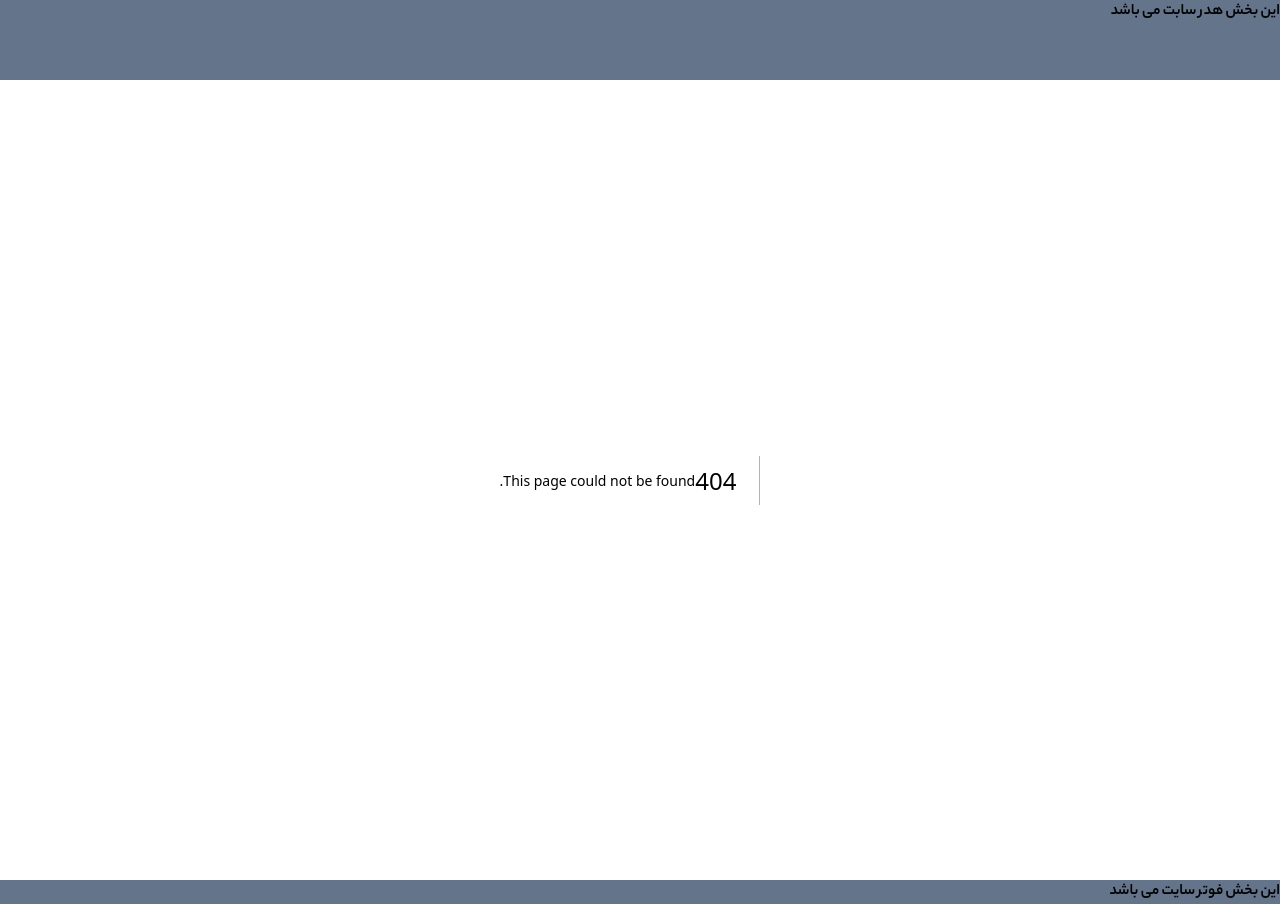
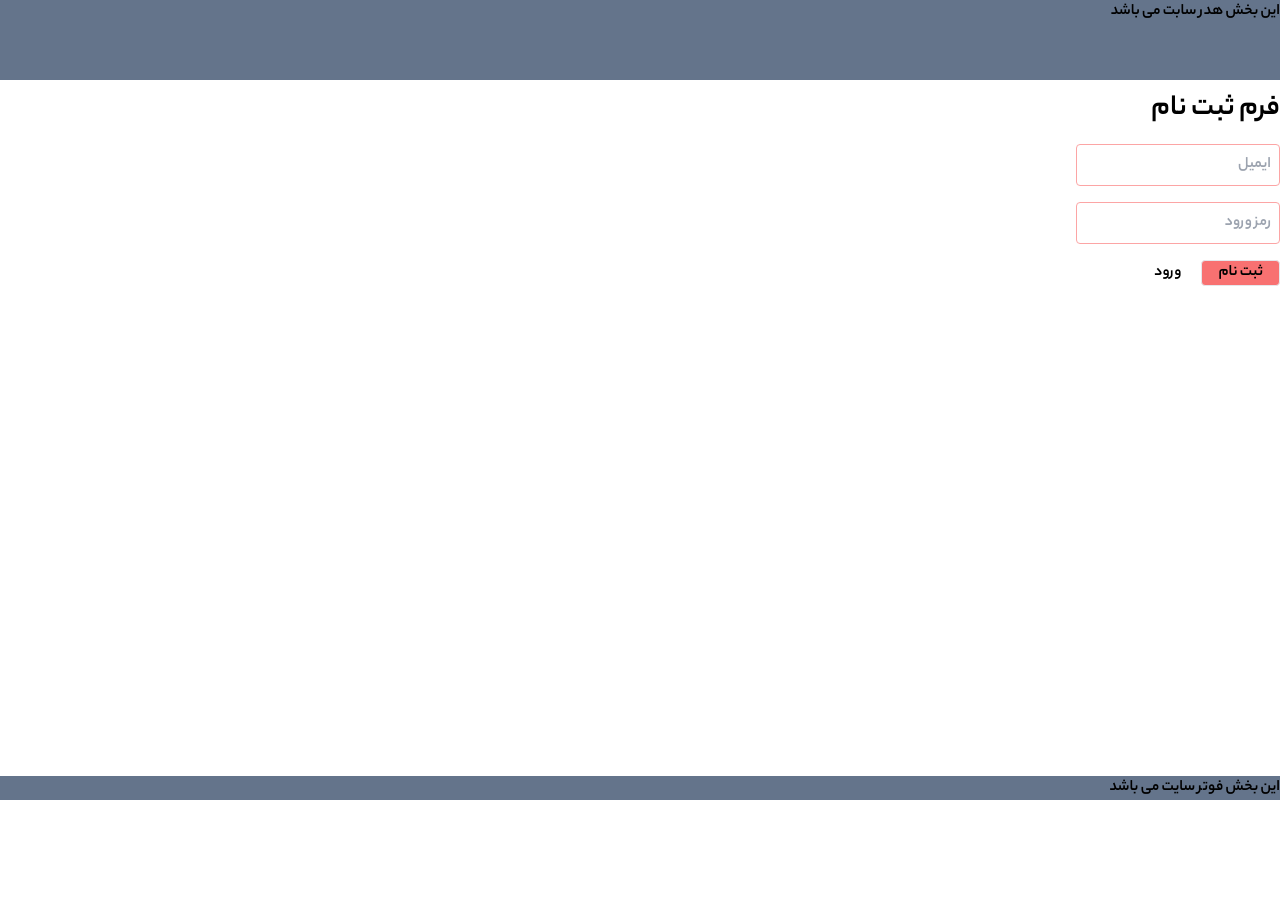
Before and after one commit to ArshiaGhafghazian/buy-my-oldies, a Next.js app: page /signup in a window 1280 px wide. Before the commit this address had no page. After the commit the page ends 800 px from the top, so only its background shows below. Built offline with nearby package versions, Linux system fonts and the light colour scheme.

Commit message:
Signup template added

```diff
--- /dev/null
+++ b/src/app/(auth)/signin/page.tsx
@@ -0,0 +1,32 @@
+"use client"
+
+import Link from "next/link"
+
+const SignIn = () => {
+    return (
+        <>
+            <h1 className="text-3xl mt-3">فرم ورود</h1>
+            <div>
+                <input
+                    className="border border-red-300 mt-4 rounded p-2 outline-none focus:border-red-600" type="text"
+                    placeholder="ایمیل" />
+            </div>
+            <div>
+                <input
+                    className="border border-red-300 mt-4 rounded p-2 outline-none focus:border-red-600" type="text"
+                    placeholder="رمز ورود" />
+            </div>
+            <div>
+                <button
+                    className="border bg-red-400 px-4 mt-4 rounded"
+                >
+                   ورود
+
+                </button>
+                <Link className="mr-5" href={"/signup"}>ثبت نام</Link>
+            </div>
+        </>
+    )
+}
+
+export default SignIn
--- /dev/null
+++ b/src/app/(auth)/signup/page.tsx
@@ -0,0 +1,68 @@
+"use client"
+
+import Link from "next/link"
+import { redirect, useRouter } from "next/navigation"
+import { FormEvent, useState } from "react"
+
+const SignUp = () => {
+    const [email, setEmail] = useState<string>("")
+    const [password, setPassword] = useState<string>("")
+    const router = useRouter()
+
+    const handleSubmit = async (event: FormEvent<HTMLFormElement>): Promise<void> => {
+        event.preventDefault()
+        const res = await fetch("/api/auth/signup", {
+            method: "POST",
+            headers: {
+                "Content-Type": "application/json",
+            },
+            body: JSON.stringify({ email, password }),
+        })
+
+        const data = await res.json()
+        console.log(data);
+        if(data.status === 200) router.push("/signin")
+
+
+
+    }
+
+    return (
+        <>
+            <h1 className="text-3xl mt-3">فرم ثبت نام</h1>
+            <form onSubmit={handleSubmit}>
+                <div>
+                    <input
+                        type="email"
+                        name="email"
+                        value={email}
+                        onChange={(e) => setEmail(e.target.value)}
+                        className="border border-red-300 mt-4 rounded p-2 outline-none focus:border-red-600"
+                        placeholder="ایمیل" />
+                </div>
+                <div>
+                    <input
+                        type="password"
+                        name="password"
+                        value={password}
+                        onChange={(e) => setPassword(e.target.value)}
+                        className="border border-red-300 mt-4 rounded p-2 outline-none focus:border-red-600"
+                        placeholder="رمز ورود"
+                    />
+                </div>
+                <div>
+                    <button
+                        type="submit"
+                        className="border bg-red-400 px-4 mt-4 rounded"
+                    >
+                        ثبت  نام
+
+                    </button>
+                    <Link className="mr-5" href={"/signin"}>ورود</Link>
+                </div>
+            </form>
+        </>
+    )
+}
+
+export default SignUp
--- /dev/null
+++ b/src/app/api/auth/[...nextauth]/route.ts
@@ -0,0 +1,51 @@
+import NextAuth, { AuthOptions, Awaitable, User } from "next-auth"
+import CredentialsProvider from "next-auth/providers/credentials"
+import UserModel from "@/models/User"
+import { verifyPassword } from "@/utils/auth"
+import connectDB from "@/utils/connectDB"
+
+type Credentials = {
+    email?: string
+    password?: string
+}
+
+export const authOptions: AuthOptions = {
+    session: { strategy: "jwt" },
+    providers: [
+        CredentialsProvider({
+            //@ts-ignore
+            async authorize(credentials){
+                const { email, password } = credentials || {}
+
+                try {
+                    await connectDB()
+                } catch (error) {
+                    throw new Error("مشکلی در سرور رخ داده است")
+                }
+
+                if (!email || !password)
+                    throw new Error("لطفا اطلاعات معتبر وارد کنید")
+
+                const user = await UserModel.findOne({ email })
+
+                if (user) {
+                    const isValid = await verifyPassword(
+                        password,
+                        user.password
+                    )
+
+                    if (!isValid)
+                        throw new Error("ایمیل یا رمز عبور اشتباه است")
+
+                    return { email }
+                } else {
+                    return null
+                }
+            },
+        }),
+    ],
+}
+
+const handler = NextAuth(authOptions)
+
+export { handler as GET, handler as POST }
--- /dev/null
+++ b/src/app/api/auth/signin/route.ts
@@ -0,0 +1,3 @@
+export async function POST(req: Request) {
+    return new Response("Sign in", { status: 200 })
+}
```
